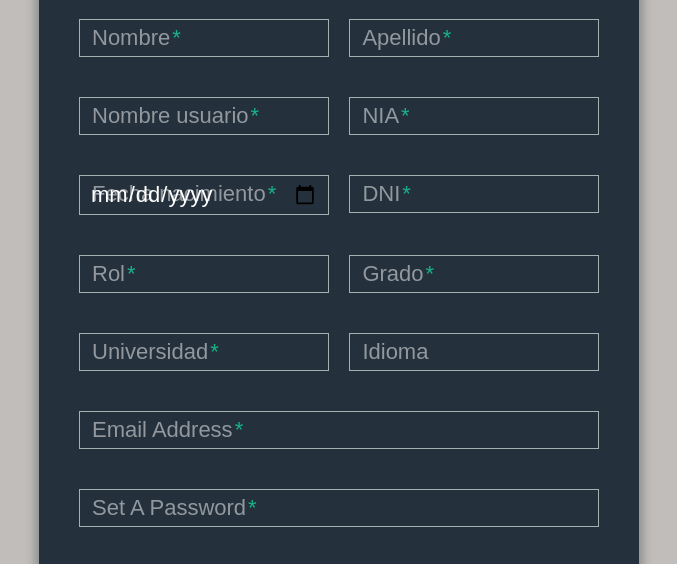
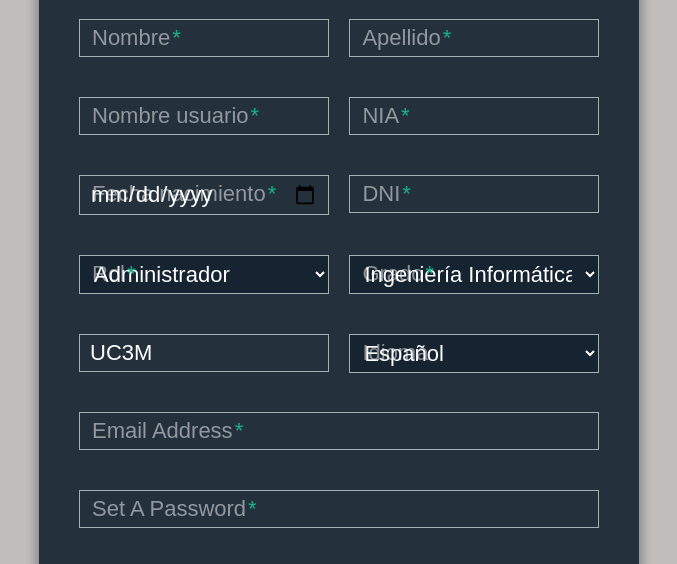
Before and after one commit to IvanAguado22/Practica_PaginaWeb2_IU, a plain HTML site: page ej/index.html in a window 1280 px wide. Shown: the part 231-795 px from the top of the page, without its empty margins (301-978 px from the left). Drawn offline with Linux system fonts and the light colour scheme.

Commit message:
Avances pagina inicio

```diff
--- a/ej/index.html
+++ b/ej/index.html
@@ -81,30 +81,40 @@
                                     <label>
                                         Rol<span class="req">*</span>
                                     </label>
-                                    <input type="text"required autocomplete="off"/>
+                                    <select name="rol">
+                                        <option value="1">Administrador</option>
+                                        <option value="2">Profesor</option>
+                                        <option value="3">Estudiante</option>
+                                    </select>
                                 </div>
 
                                 <div class="field-wrap">
                                     <label>
                                         Grado<span class="req">*</span>
                                     </label>
-                                    <input type="text"required autocomplete="off"/>
+                                    <select name="grado">
+                                        <option value="1">Ingeniería Informática</option>
+                                        <option value="2">Derecho</option>
+                                        <option value="3">Ingeniería Industrial</option>
+                                    </select>
                                 </div>
                             </div>
 
                             <div class="top-row">
                                 <div class="field-wrap">
-                                    <label>
-                                        Universidad<span class="req">*</span>
-                                    </label>
-                                    <input type="text"required autocomplete="off"/>
+                                    <input type="text" value="UC3M" readonly="readonly"/>
                                 </div>
 
                                 <div class="field-wrap">
                                     <label>
                                         Idioma
                                     </label>
-                                    <input type="text"required autocomplete="off"/>
+                                    <select name="idiama">
+                                        <option value="1">Español</option>
+                                        <option value="2">Inglés</option>
+                                        <option value="3">Alemán</option>
+                                        <option value="3">Francés</option>
+                                    </select>
                                 </div>
                             </div>
 
@@ -129,7 +139,9 @@
                                 <input type="checkbox"required autocomplete="off"/>
                             </div>
 
-                            <button type="submit" class="button button-block"/>Get Started</button>
+                            <button type="submit" class="button button-block"/>Guardar</button>
+                            <button type="submit" class="button button-block"/>Borrar</button>
+
                         </form>
                     </div>
 
--- a/ej/style/pagInicio.css
+++ b/ej/style/pagInicio.css
@@ -107,7 +107,7 @@ label.highlight {
 	color: #fff;
 }
 
-input, textarea {
+input{
 	font-size: 22px;
 	display: block;
 	width: 100%;
@@ -121,14 +121,22 @@ input, textarea {
 	transition: border-color 0.25s ease, box-shadow 0.25s ease;
 }
 
-input:focus, textarea:focus {
+select{
+	font-size: 22px;
+	display: block;
+	width: 100%;
+	height: 100%;
+	padding: 5px 10px;
+	background: none;
+	background-color: rgba(19, 35, 47, .9);
+	color: white;
+	border: 1px solid #a0b3b0;
+	transition: border-color 0.25s ease, box-shadow 0.25s ease;
+}
+
+input:focus, select:focus {
 	outline: 0;
 	border-color: #1ab188;
-}
-
-textarea {
-	border: 2px solid #a0b3b0;
-	resize: vertical;
 }
 
 .field-wrap {
@@ -173,7 +181,8 @@ textarea {
 
 .button-block {
 	display: block;
-	width: 100%;
+    width: 100%;
+    margin-bottom: 15px;
 }
 
 .forgot {
```
